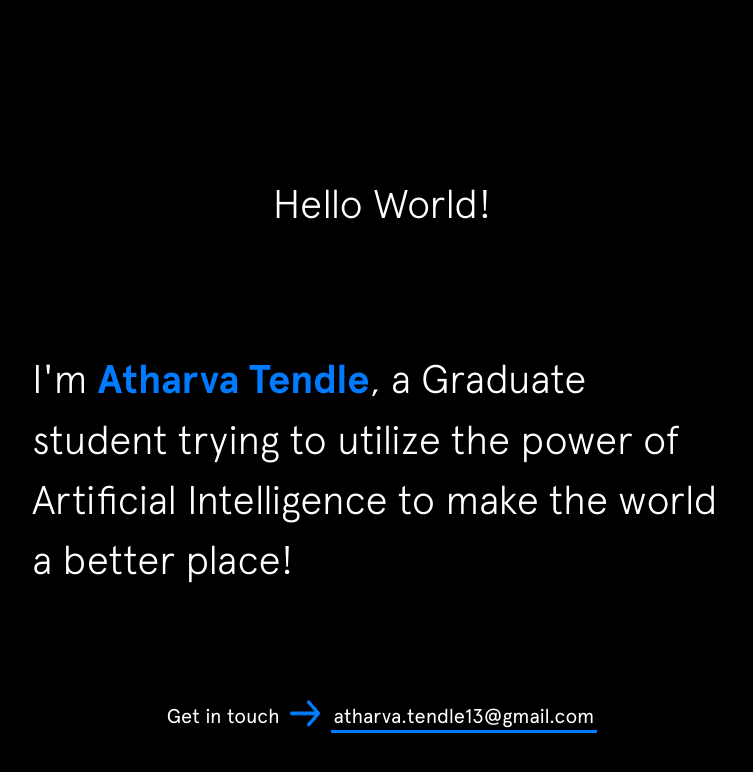
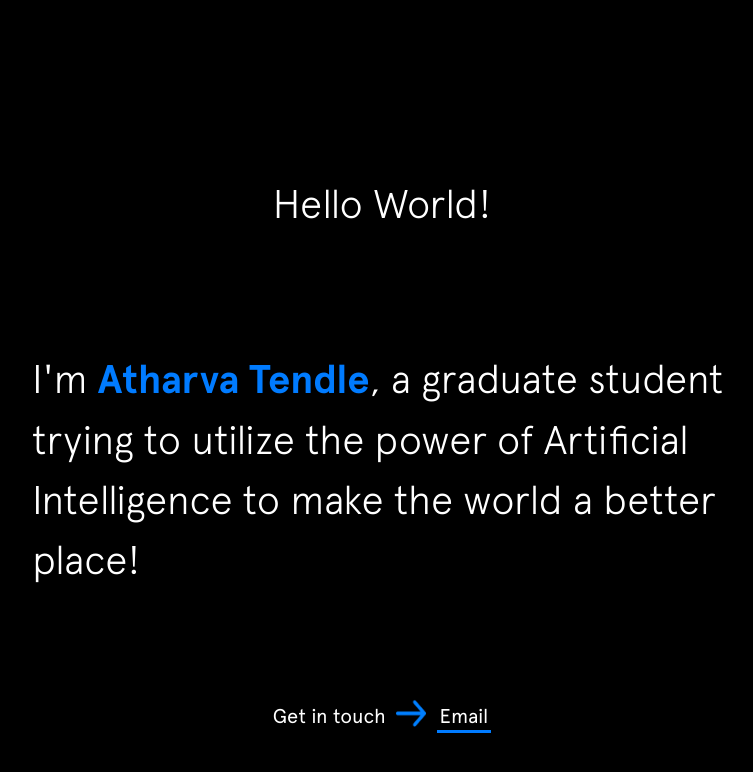
Before and after one commit to atharva-tendle/atharva-tendle.github.io, a Jekyll site: the page built from index.html, in a window 1280 px wide and 900 px high. Shown: the top 772 px of the window, without its empty margins (258-1011 px from the left). Built offline with Jekyll 4.4.1, drawn with Linux system fonts in a browser that asks for light colours; nearby versions of some CDN libraries; some of the changed text lies outside the part shown.

```diff
--- a/_data/experience.yml
+++ b/_data/experience.yml
@@ -10,7 +10,7 @@
 
 - company: Department of Computer Science and Engineering
   url: https://cse.unl.edu/
-  time: Jan 2019 - May 2019 | Aug 2019 - Dec 2019
+  time: Jan 2019 - Dec 2019
   position: Machine Learning Teaching Assistant
 
 - company: Computational Architecture Research Lab
--- a/_includes/intro.html
+++ b/_includes/intro.html
@@ -3,7 +3,7 @@
   </h1>
 
   <h2 class="intro__tagline">I'm
-    <span class="name">Atharva Tendle</span>, a Graduate student trying to utilize the power of
+    <span class="name">Atharva Tendle</span>, a graduate student trying to utilize the power of
                        Artificial Intelligence to make the world a better place!
   </h2>
 
@@ -11,7 +11,7 @@
     <span>Get in touch </span>
     <span class="emoji pointer"></span>
     <span>
-      <a href="mailto:atharva.tendle13@gmail.com" target="_blank" class="highlight-link">atharva.tendle13@gmail.com</a>
+      <a href="mailto:atharva.tendle@huskers.unl.edu" target="_blank" class="highlight-link">Email</a>
     </span>
   </h3>
 </header>
```
Also changed, not shown: 1 other file.
